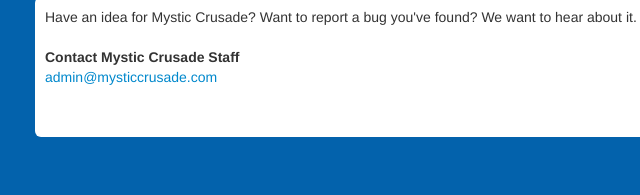
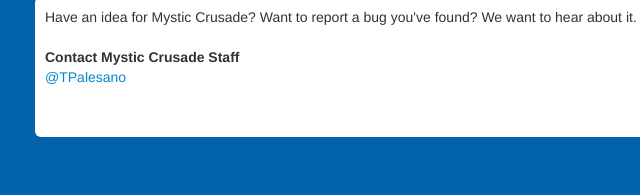
Before and after one commit to MrOnosa/MrOnosa.github.io, a plain HTML site: page Feedback.html in a window 1280 px wide. Shown: the part 403-598 px from the top of the page, 10-650 px from the left. Drawn offline with Linux system fonts and the light colour scheme; a web font is replaced by a local one.

Commit message:
email address is no longer active, so switching to twitter.

```diff
--- a/Feedback.html
+++ b/Feedback.html
@@ -112,7 +112,7 @@
             <br />
             <address>
                 <strong>Contact Mystic Crusade Staff</strong><br>
-                <a href="mailto:admin@mysticcrusade.com">admin@mysticcrusade.com</a>
+                <a href="https://twitter.com/TPalesano">@TPalesano</a>
             </address>
         </fieldset>
     </div>
```
